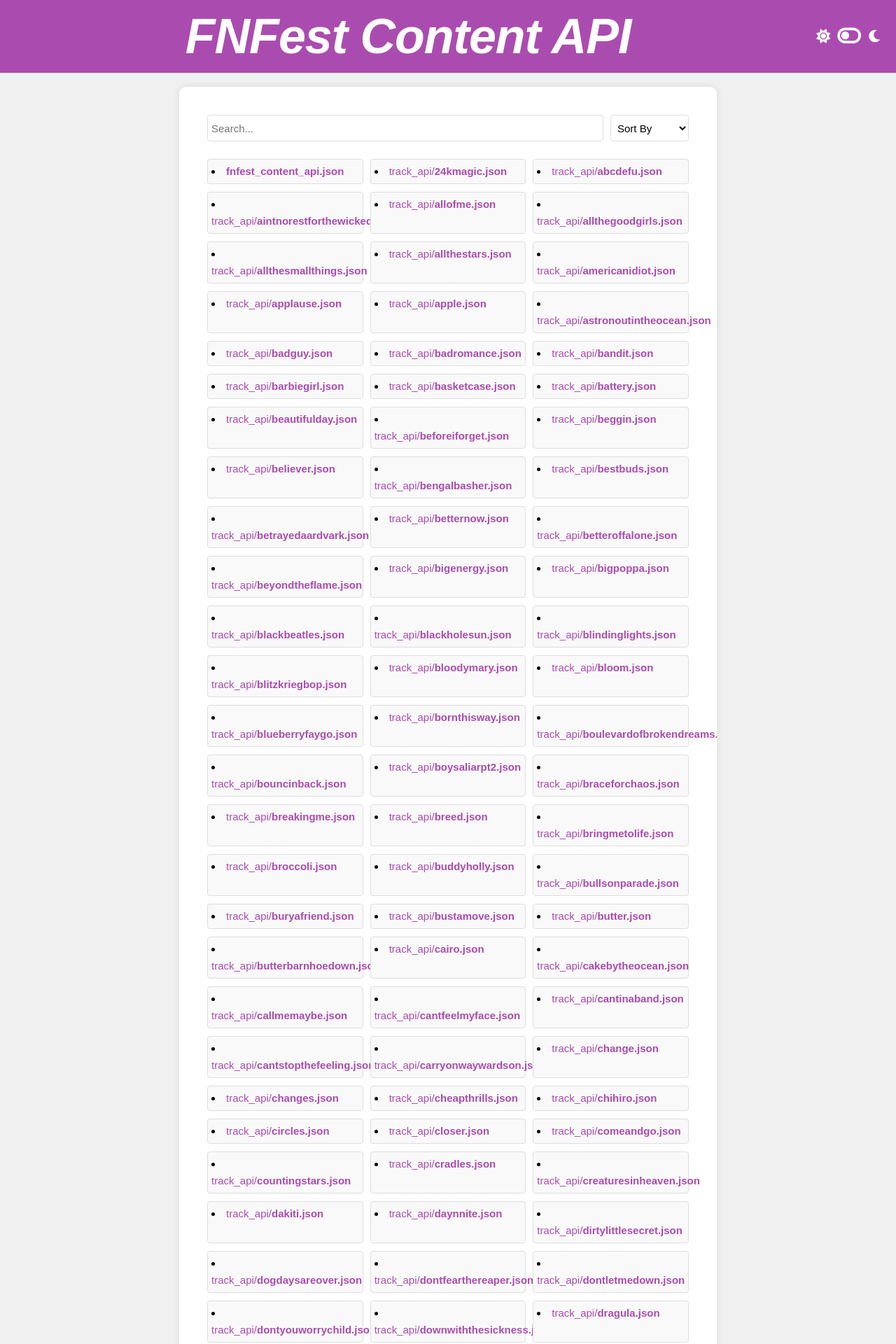
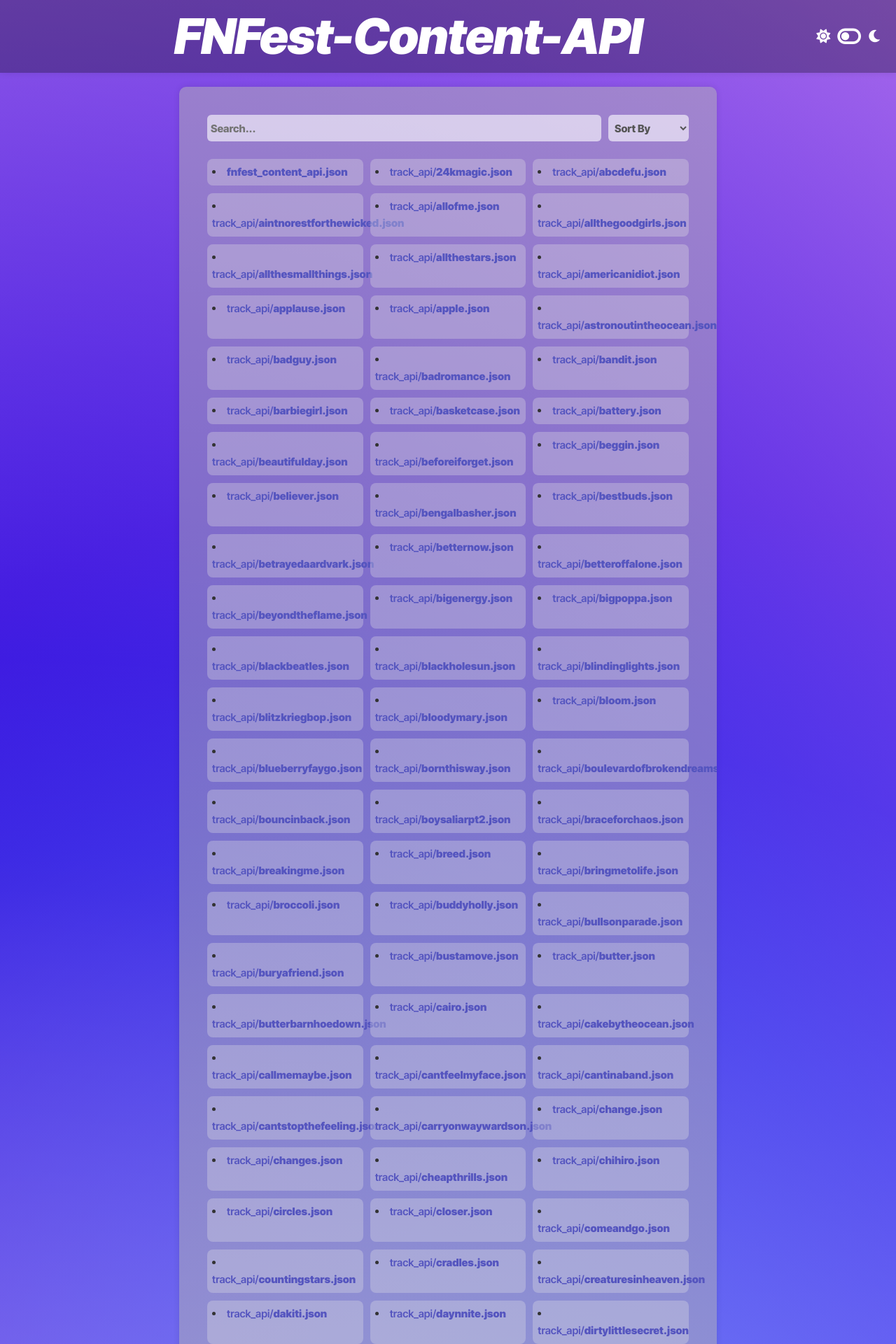
Before and after one commit to LeviSnoot/FNFest-Content-API, a Jekyll site: the page built from index.md, in a window 1280 px wide. Shown: the top 1920 px of the page at 70% size. Built offline with Jekyll 4.4.1, drawn with Linux system fonts in a browser that asks for light colours; some web fonts are replaced; some of the changed text lies outside the part shown.

Commit message:
prettier site

```diff
--- a/_config.yml
+++ b/_config.yml
@@ -1,4 +1,4 @@
-title: FNFest Content API
+title: FNFest-Content-API
 description: A list of available JSON files for FNFest-Content-API
 baseurl: "/FNFest-Content-API"
 url: "https://levisnoot.github.io"
--- a/assets/css/styles.css
+++ b/assets/css/styles.css
@@ -1,40 +1,51 @@
-@import url('https://fonts.googleapis.com/css2?family=Radio+Canada+Big:ital,wght@0,400..700;1,400..700&display=swap');
+@import url('https://fonts.googleapis.com/css2?family=Inter+Tight:ital,wght@0,100..900;1,100..900&display=swap');
 
 :root {
-  --background-color: #f0f0f0;
-  --text-color: #000;
-  --header-background-color: #aa4caf;
+  --background-color: hsla(283, 75%, 74%, 1);
+  --background-gradient: radial-gradient(circle at 1% 93%, hsla(255, 96%, 91%, 1) 0%, transparent 77%), radial-gradient(circle at 58% 46%, hsla(230, 94%, 62%, 1) 0%, transparent 58%), radial-gradient(circle at 7% 61%, hsla(280, 72%, 45%, 1) 6%, transparent 56%), radial-gradient(circle at 3% 38%, hsla(249, 92%, 45%, 1) 19%, transparent 82%), radial-gradient(circle at 61% 42%, hsla(263, 95%, 63%, 1) 0%, transparent 80%);
+  --background-blend-mode: normal, normal, normal, normal, normal;
+  --text-color: #333;
+  --header-background-color: hsla(0, 0%, 00%, 0.3);
   --header-text-color: #fff;
-  --link-color: #aa4caf;
-  --link-hover-color: #aa4caf;
-  --container-background-color: #fff;
+  --link-color: #5555bf;
+  --link-hover-color: #5555bf;
+  --container-background-color: hsla(0, 0%, 70%, 0.5);
   --container-box-shadow: 0 0 10px rgba(0, 0, 0, 0.1);
-  --li-background-color: #f9f9f9;
-  --li-border-color: #ddd;
-  --input-background-color: #fff;
-  --input-text-color: #000;
+  --li-background-color: hsla(0, 0%, 90%, 0.3);
+  --input-background-color: hsla(0, 0%, 100%, 0.6);
+  --input-text-color: #555;
   --input-border-color: #ddd;
 }
 
 [data-theme="dark"] {
-  --background-color: #121212;
-  --text-color: #fff;
-  --header-background-color: #333;
-  --header-text-color: #fff;
-  --link-color: #bb86fc;
-  --link-hover-color: #bb86fc;
-  --container-background-color: #333;
-  --container-box-shadow: 0 0 10px rgba(255, 255, 255, 0.1);
-  --li-background-color: #444;
-  --li-border-color: #555;
+  --background-color: hsla(272, 30%, 11%, 1);
+  --background-gradient: radial-gradient(circle at 9% 38%, hsla(259, 41%, 7%, 1) 18%, transparent 74%), radial-gradient(circle at 95% 16%, hsla(275, 51%, 20%, 1) 15%, transparent 62%), radial-gradient(circle at 63% 85%, hsla(311, 65%, 13%, 1) 5%, transparent 87%), radial-gradient(circle at 75% 92%, hsla(291, 45%, 34%, 1) 8%, transparent 77%), radial-gradient(circle at 32% 99%, hsla(200, 35%, 26%, 1) 11%, transparent 87%);
+  --background-blend-mode: normal, normal, normal, normal, normal;
+  --text-color: #e0e0e0;
+  --header-background-color: hsla(0, 0%, 20%, 0.5);
+  --header-text-color: #eee;
+  --link-color: #8688fc;
+  --link-hover-color: #8688fc;
+  --container-background-color: hsla(0, 0%, 20%, 0.7);
+  --container-box-shadow: 0 0 30px rgba(255, 255, 255, 0.1);
+  --li-background-color: hsla(0, 0%, 27%, 0.2);
   --input-background-color: #333;
-  --input-text-color: #fff;
+  --input-text-color: #aaa;
   --input-border-color: #555;
 }
 
+html, body {
+  height: 100%;
+  margin: 0;
+  padding: 0;
+}
+
 body {
-  font-family: "Radio Canada Big", sans-serif;
+  font-family: "Inter Tight", sans-serif;
+  font-optical-sizing: auto;
   background-color: var(--background-color);
+  background-image: var(--background-gradient);
+  background-blend-mode: var(--background-blend-mode);
   color: var(--text-color);
   margin: 0;
   padding: 0;
@@ -46,6 +57,7 @@ header {
   align-items: center;
   background-color: var(--header-background-color);
   color: var(--header-text-color);
+  box-shadow: var(--container-box-shadow);
   padding: 1rem 0;
 }
 
@@ -74,13 +86,15 @@ header {
 
 footer {
   text-align: center;
+  font-style: italic;
+  font-weight: 500;
+  margin: 0 auto;
   max-width: 40vw;
-  margin: 0 auto;
 }
 
 h1 {
   font-size: 7rem;
-  font-weight: 700;
+  font-weight: 900;
   font-style: italic;
 }
 
@@ -91,7 +105,7 @@ h1, h2 {
 
 .container {
   max-width: 60vw;
-  max-height: calc(80vh - 4rem); /* Adjust based on header/footer height */
+  max-height: calc(80vh - 6rem); /* Adjust based on header/footer height */
   margin: 2rem auto;
   padding: 4rem;
   background-color: var(--container-background-color);
@@ -108,19 +122,21 @@ h1, h2 {
 }
 
 #search-bar {
+  font-weight: 800;
   flex: 1;
   padding: 0.5rem;
-  border: 1px solid var(--input-border-color);
-  border-radius: 4px;
+  border-radius: 6px;
+  border: 0px;
   margin-right: 1rem;
   background-color: var(--input-background-color);
   color: var(--input-text-color);
 }
 
 #sort-dropdown {
+  font-weight: 800;
   padding: 0.5rem;
-  border: 1px solid var(--input-border-color);
-  border-radius: 4px;
+  border: 0px;
+  border-radius: 6px;
   background-color: var(--input-background-color);
   color: var(--input-text-color);
 }
@@ -135,10 +151,10 @@ ul {
 }
 
 li {
+  font-weight: 600;
   background-color: var(--li-background-color);
-  padding: 0.5rem;
-  border: 1px solid var(--li-border-color);
-  border-radius: 4px;
+  padding: 0.7rem;
+  border-radius: 8px;
 }
 
 a {
```
Also changed, not shown: README.md.
